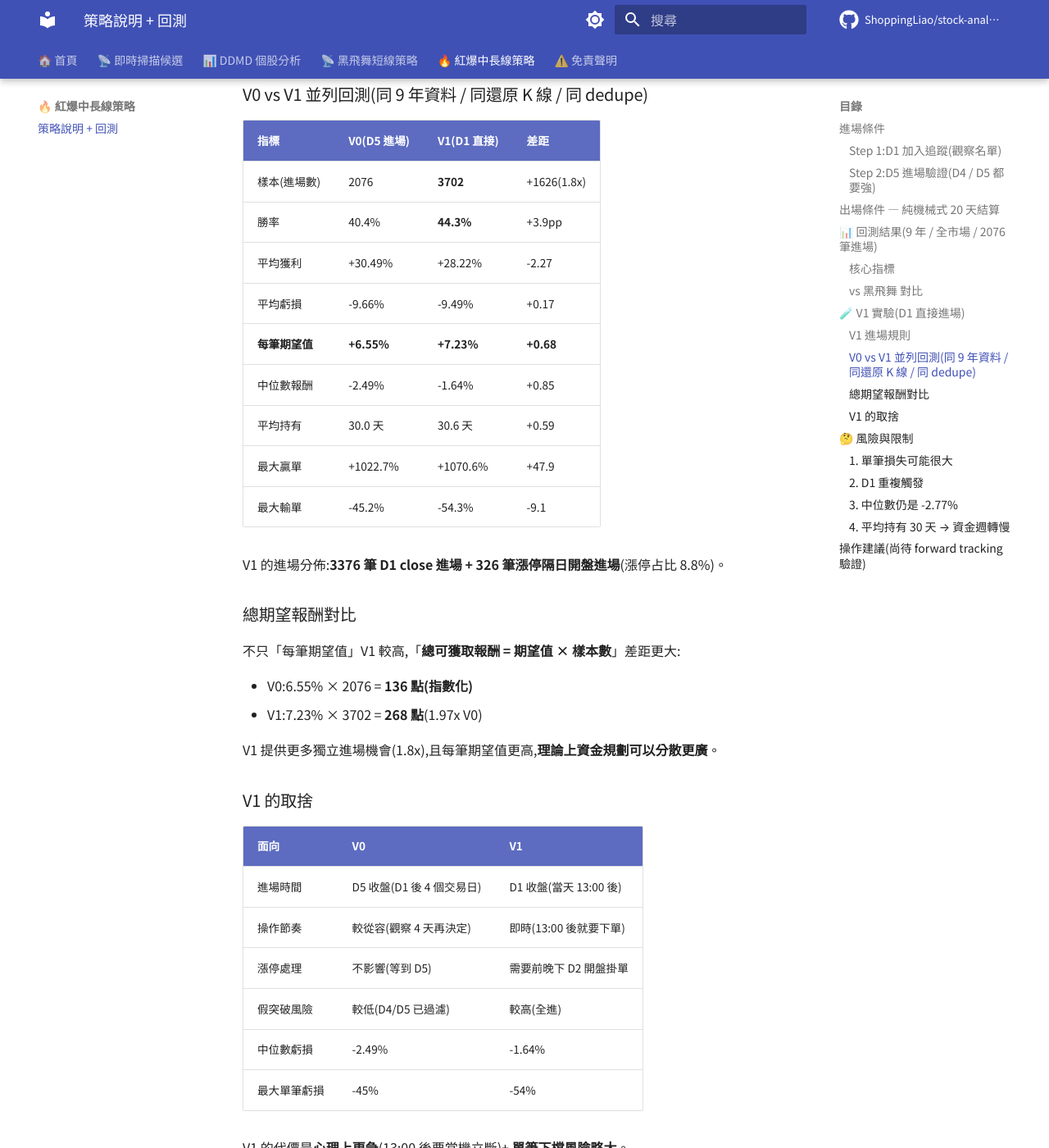
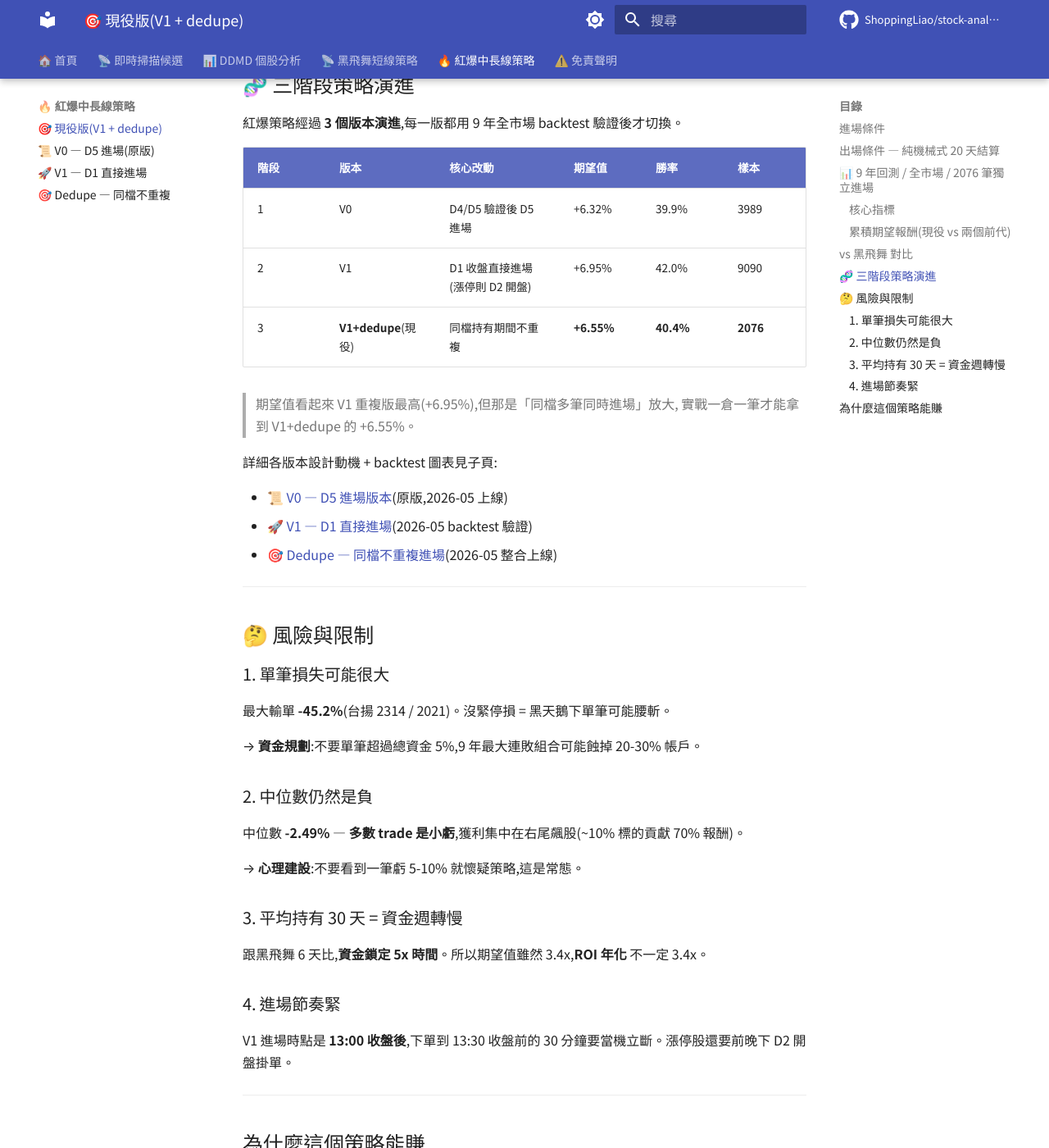
Before and after one commit to ShoppingLiao/stock-analysis-public, an MkDocs documentation site: the page built from docs/about/strategy_red_burst.md, in a window 1280 px wide and 1400 px high, scrolled down 3120 px. Shown: the whole window at 82% size. Built offline with MkDocs 1.6.1 and Material for MkDocs 9.7.7, drawn with Linux system fonts in a browser that asks for light colours; comment, search, counter and statistics services are not loaded; some of the changed text lies outside the part shown.

Commit message:
data(red-burst): 拆成 4 頁(現役+V0+V1+dedupe)+ 5 張對比圖
紅爆策略頁面結構重組,符合「3 階段演進」敘事:

- strategy_red_burst.md 主頁:正式版 V1+dedupe 簡潔說明 + 戰績
  進場/出場/9 年回測/vs 黑飛舞對比/三階段演進總表
- strategy_red_burst_v0.md:V0 D5 進場原版,設計動機+棄用原因
- strategy_red_burst_v1.md:V1 D1 直接進場,反直覺發現+對比表
- strategy_red_burst_dedupe.md:dedupe 邏輯+反直覺結果+5 張全圖

mkdocs.yml nav 改成 4 頁子結構,標明現役版本。

5 張對比圖(assets/red_burst/):
- cumulative_expectancy.png
- yearly_winrate.png
- return_distribution.png
- summary_compare.png
- total_expectancy.png

````diff
--- a/docs/about/strategy_red_burst.md
+++ b/docs/about/strategy_red_burst.md
@@ -1,34 +1,26 @@
-# 🔥 紅爆策略
+# 🔥 紅爆策略(現役 V1 + dedupe)
 
-**「紅爆」= 創歷史高點 + 爆量** 的中長線跟隨策略,經過 **9 年全市場、9090 筆 D1 候選 / 2076 筆實際進場** 完整回測(拆股還原 K 線 + 同檔持有期間不重複進場)。
+**「紅爆」= 創 400 日新高 + 量爆 3 倍** 的中長線跟隨策略。
 
-> 跟黑飛舞的差別:**黑飛舞短線(平均 6 天)、紅爆中長線(平均 30 天)**。兩者互補,不是替代。
+> **一句話**:創一年半新高 + 量爆 3 倍 → 當天 13:00 後直接進場(漲停則 D2 開盤),20 天滾動結算 < 5% 漲幅就出場。
+
+跟黑飛舞的差別:**黑飛舞短線(平均 6 天)、紅爆中長線(平均 30 天)**。兩者互補,不是替代。
 
 ---
 
 ## 進場條件
 
-### Step 1:**D1 加入追蹤**(觀察名單)
-
 | # | 條件 | 直白解釋 |
 |---|------|---------|
 | 1 | **D1 創 400 日新高** | 突破近 1.5 年高點,代表結構性突破 |
 | 2 | **D1 量 ≥ 20 日均量 3 倍** | 量大有共識,主力進場 |
+| 3 | **流動性過濾** | 20 日均量 ≥ 1000 張(避免小型股流動性陷阱)|
 
-當天滿足 → 進入「**紅爆預備軍**」。
+兩個條件都成立 →
 
-### Step 2:**D5 進場驗證**(D4 / D5 都要強)
-
-| # | 條件 |
-|---|------|
-| 3 | **D4 收盤 ≥ D1 收盤** |
-| 4 | **D5 收盤 ≥ D1 收盤** |
-
-兩個都滿足 → **D5 收盤(13:00 後)進場**。
-
-D2 / D3 可以收黑、跌破 D1 close 都沒關係 — 只要 D4 / D5 都站回 D1 close 之上,代表「強勢回歸」。
-
-歷史上 **D1 → D5 通過率 43.9%**(原始 D1 後再 dedupe 同檔重複,實際進場 2076 筆)。
+- **D1 收盤(13:00 後)直接進場**
+- 例外:**若 D1 漲停(+9.95% 以上)→ D2 開盤進場**(漲停鎖死無法買)
+- **同檔已持有未出場 → skip,不重複進場**(實戰一倉一筆)
 
 ---
 
@@ -43,6 +35,7 @@ D2 / D3 可以收黑、跌破 D1 close 都沒關係 — 只要 D4 / D5 都站回
 ```
 
 **例**(進場 100 元):
+
 - Day 20:漲到 108(+8% ≥ 5%)→ 續抱
 - Day 40:從 Day 20 的 108 → 110(+1.85% < 5%)→ **出場**(總報酬 +10%)
 
@@ -50,34 +43,39 @@ D2 / D3 可以收黑、跌破 D1 close 都沒關係 — 只要 D4 / D5 都站回
 
 ---
 
-## 📊 回測結果(9 年 / 全市場 / 2076 筆進場)
+## 📊 9 年回測 / 全市場 / 2076 筆獨立進場
 
-回測期間:**2017-05 ~ 2026-05**(D1 候選 9090 筆、實際進場 2076 筆)
-資料層採用 **拆股 / 反分割 / 面額變更還原 K 線**(FinMind 免費事件資料),
-並啟用 **同檔持有期間不重複進場 dedupe**(實戰一倉只能進一筆)。
+回測期間:**2017-05 ~ 2026-05**。資料層採用 **拆股 / 反分割 / 面額變更還原 K 線**(消除 5314 那種 -95% 假信號)。
 
 ### 核心指標
 
-| 指標 | 數值 | 說明 |
-|------|------|------|
-| D1 候選數 | 9090 | 9 年全市場 |
-| **實際進場** | **2076** | D4/D5 驗證 + dedupe 後 |
-| 勝率 | **40.4%** | 838 勝 / 1238 敗 |
-| 平均獲利 | **+30.49%** | 含尾部超大贏單(最大 +1022%) |
-| 平均虧損 | **-9.66%** | 比黑飛舞深(沒緊停損) |
-| **每筆期望值** | **+6.55%** | 扣 0.4% 手續費後 +6.15% |
-| 中位數報酬 | -2.49% | 多數小虧,獲利集中在右尾 |
-| 平均持有 | 30.0 天 | 中長線(1.5 個月) |
-| 最大贏單 | +1022% | 美德醫療-DR 2020 疫情 |
-| 最大輸單 | -45.2% | 台揚 2314 / 2021 |
+| 指標 | 數值 |
+|------|------|
+| **實際進場** | **2076 筆** |
+| 勝率 | **40.4%** (838 勝 / 1238 敗) |
+| 平均獲利 | +30.49% |
+| 平均虧損 | -9.66% |
+| **每筆期望值** | **+6.55%**(扣 0.4% 手續費後 +6.15%) |
+| 中位數報酬 | -2.49% |
+| 平均持有 | 30.0 天 |
+| 最大贏單 | +1022%(美德醫療-DR 2020 疫情)|
+| 最大輸單 | -45.2%(台揚 2314 / 2021)|
 
-> **Dedupe 為何讓期望值上升**:重複進場常發生在強勢股的高位接刀子,
-> 過濾掉這些結構性壞 trade 後,樣本品質反而提升。最大輸單從 -53% 改善到 -45%。
+> ⚠️ V1+dedupe 是 **V1(D1 直接進場)+ 去重(同檔持有期間不重複)** 的組合,
+> 屬於現役版本。V0 / V1 (重複版) 詳細數字見子頁。
 
-### vs 黑飛舞 對比
+### 累積期望報酬(現役 vs 兩個前代)
 
-| 指標 | 紅爆 | 黑飛舞(macro)| 比值 |
-|------|------|----------|------|
+![累積期望](../assets/red_burst/cumulative_expectancy.png)
+
+紅線(V1+dedupe)是現役版本 — 雖然樣本數比 V1 重複版少 60%,但**獨立 trade 才是實戰真正能拿到的數字**。
+
+---
+
+## vs 黑飛舞 對比
+
+| 指標 | 紅爆 V1+dedupe | 黑飛舞(macro) | 比值 |
+|------|----------|----------|------|
 | 樣本 | 2076 | 3556 | 0.6x |
 | 勝率 | **40.4%** | 35.3% | +5.1pp |
 | 平均獲利 | **+30.49%** | +11.00% | 2.8x |
@@ -85,59 +83,29 @@ D2 / D3 可以收黑、跌破 D1 close 都沒關係 — 只要 D4 / D5 都站回
 | **期望值/筆** | **+6.55%** | **+1.91%** | **3.4x** |
 | 平均持有 | 30.0 天 | 6.3 天 | 4.8x |
 
-**紅爆期望值是黑飛舞的 3.4 倍**,但**單筆風險(MAE / 平均虧損)也明顯放大**。兩者互補,**重壓資金應分散在兩個策略**(短中線各自規避不同 regime 風險)。
+**紅爆期望值是黑飛舞的 3.4 倍**,但**單筆風險(MAE / 平均虧損)也明顯放大**。
+兩者互補,**重壓資金應分散在兩個策略**(短中線各自規避不同 regime 風險)。
 
 ---
 
-## 🧪 V1 實驗(D1 直接進場)
+## 🧬 三階段策略演進
 
-V0 的 D4/D5 驗證原本是為了過濾假突破。但回測發現 **V1(D1 直接進場)反而更好**。
+紅爆策略經過 **3 個版本演進**,每一版都用 9 年全市場 backtest 驗證後才切換。
 
-### V1 進場規則
+| 階段 | 版本 | 核心改動 | 期望值 | 勝率 | 樣本 |
+|------|------|---------|--------|------|------|
+| 1 | V0 | D4/D5 驗證後 D5 進場 | +6.32% | 39.9% | 3989 |
+| 2 | V1 | D1 收盤直接進場(漲停則 D2 開盤)| +6.95% | 42.0% | 9090 |
+| 3 | **V1+dedupe**(現役)| 同檔持有期間不重複 | **+6.55%** | **40.4%** | **2076** |
 
-- D1 條件成立(創 400 日新高 + 量 ≥ 20 日均量 3x)→ **當天 13:00 後直接進場**
-- 例外:**若 D1 漲停(+9.95% 以上)→ D2 開盤進場**(因漲停鎖死無法買)
-- 出場規則同 V0(20 天結算 ≥ 5%)
+> 期望值看起來 V1 重複版最高(+6.95%),但那是「同檔多筆同時進場」放大,
+> 實戰一倉一筆才能拿到 V1+dedupe 的 +6.55%。
 
-### V0 vs V1 並列回測(同 9 年資料 / 同還原 K 線 / 同 dedupe)
+詳細各版本設計動機 + backtest 圖表見子頁:
 
-| 指標 | V0(D5 進場) | V1(D1 直接) | 差距 |
-|---|---|---|---|
-| 樣本(進場數) | 2076 | **3702** | +1626(1.8x)|
-| 勝率 | 40.4% | **44.3%** | +3.9pp |
-| 平均獲利 | +30.49% | +28.22% | -2.27 |
-| 平均虧損 | -9.66% | -9.49% | +0.17 |
-| **每筆期望值** | **+6.55%** | **+7.23%** | **+0.68** |
-| 中位數報酬 | -2.49% | -1.64% | +0.85 |
-| 平均持有 | 30.0 天 | 30.6 天 | +0.59 |
-| 最大贏單 | +1022.7% | +1070.6% | +47.9 |
-| 最大輸單 | -45.2% | -54.3% | -9.1 |
-
-V1 的進場分佈:**3376 筆 D1 close 進場 + 326 筆漲停隔日開盤進場**(漲停占比 8.8%)。
-
-### 總期望報酬對比
-
-不只「每筆期望值」V1 較高,「**總可獲取報酬 = 期望值 × 樣本數**」差距更大:
-
-- V0:6.55% × 2076 = **136 點(指數化)**
-- V1:7.23% × 3702 = **268 點**(1.97x V0)
-
-V1 提供更多獨立進場機會(1.8x),且每筆期望值更高,**理論上資金規劃可以分散更廣**。
-
-### V1 的取捨
-
-| 面向 | V0 | V1 |
-|------|-----|-----|
-| 進場時間 | D5 收盤(D1 後 4 個交易日) | D1 收盤(當天 13:00 後)|
-| 操作節奏 | 較從容(觀察 4 天再決定) | 即時(13:00 後就要下單) |
-| 漲停處理 | 不影響(等到 D5) | 需要前晚下 D2 開盤掛單 |
-| 假突破風險 | 較低(D4/D5 已過濾)| 較高(全進)|
-| 中位數虧損 | -2.49% | -1.64% |
-| 最大單筆虧損 | -45% | -54% |
-
-V1 的代價是**心理上更急**(13:00 後要當機立斷)+ **單筆下檔風險略大**。
-
-> **目前狀態**:V0 為現役、V1 完成 backtest 驗證,評估中。實戰上線前需要再加 forward tracking 觀察 1-2 個月。
+- 📜 [V0 — D5 進場版本](strategy_red_burst_v0.md)(原版,2026-05 上線)
+- 🚀 [V1 — D1 直接進場](strategy_red_burst_v1.md)(2026-05 backtest 驗證)
+- 🎯 [Dedupe — 同檔不重複進場](strategy_red_burst_dedupe.md)(2026-05 整合上線)
 
 ---
 
@@ -147,36 +115,35 @@ V1 的代價是**心理上更急**(13:00 後要當機立斷)+ **單筆下檔風
 
 最大輸單 **-45.2%**(台揚 2314 / 2021)。沒緊停損 = 黑天鵝下單筆可能腰斬。
 
-對策:
-- **單筆部位 ≤ 5%** 總資金(最大虧也只蝕 5% × 95% = 4.75%)
-- **絕不重壓單一紅爆標的**
+→ **資金規劃**:不要單筆超過總資金 5%,9 年最大連敗組合可能蝕掉 20-30% 帳戶。
 
-### 2. D1 重複觸發
+### 2. 中位數仍然是負
 
-有些股(如 8021 尖點)連續多天創新高 + 爆量 → D1 連續觸發多次。回測對「重複觸發同一股」沒去重,實際策略需考慮。
+中位數 **-2.49%** — **多數 trade 是小虧**,獲利集中在右尾飆股(~10% 標的貢獻 70% 報酬)。
 
-### 3. 中位數仍是 -2.77%
+→ **心理建設**:不要看到一筆虧 5-10% 就懷疑策略,這是常態。
 
-代表「**多數單筆會小虧**」,期望值正是被少數飆股單(+300% 以上)拉起來。心理建設:**3 筆裡有 2 筆是輸的**。
+### 3. 平均持有 30 天 = 資金週轉慢
 
-### 4. 平均持有 30 天 → 資金週轉慢
+跟黑飛舞 6 天比,**資金鎖定 5x 時間**。所以期望值雖然 3.4x,**ROI 年化** 不一定 3.4x。
 
-跟黑飛舞 6 天的快進快出不同,紅爆**資金被綁住一個多月**。資金規模較小者要注意機會成本。
+### 4. 進場節奏緊
+
+V1 進場時點是 **13:00 收盤後**,下單到 13:30 收盤前的 30 分鐘要當機立斷。漲停股還要前晚下 D2 開盤掛單。
 
 ---
 
-## 操作建議(尚待 forward tracking 驗證)
+## 為什麼這個策略能賺
 
-| 階段 | 做法 |
-|---|---|
-| 看到 D1 觸發 | 進「預備軍」名單,**不立即進場** |
-| 等待 D2-D4 | 觀察是否續強(收回 D1 close 之上) |
-| D5 收盤前 13:00 後 | D4 close ≥ D1 close 且 D5 收盤已≥ D1 close → **小資金試單(2-3% 總資金)** |
-| 進場後 +20 天 | 結算,過去 20 天漲幅 ≥ 5% → 續抱 |
-| 下個 20 天結算 | 同上規則 |
-| 任一 20 天漲幅 < 5% | **出場**,釋放資金等下一筆 |
+歷史上「創一年半新高 + 量爆 3 倍」的標的,往往是:
+
+- **產業趨勢初啟動**(EV / AI / 重電 / 高息股輪動)
+- **基本面拐點**(EPS 翻倍、毛利率突破 30%、新廠投產)
+- **題材發酵**(政策利多、訂單能見度延長)
+
+這種結構性多頭通常持續 **3 個月以上**,不是一兩天熱炒。20 天結算機制就是要**讓飆股跑滿、讓回檔股出場**,不靠主觀預測,純機械式跟單。
 
 ---
 
-[👈 回首頁](../index.md){ .md-button .md-button--primary }
-[📊 看黑飛舞策略](strategy.md){ .md-button }
+> ⚠️ **免責聲明**:本頁所有回測數字皆為歷史模擬,不代表未來表現。
+> 投資有風險,請自行評估資金分配與停損紀律。
--- a/mkdocs.yml
+++ b/mkdocs.yml
@@ -66,7 +66,10 @@ nav:
     - 🔬 v2 失敗實驗(簡化出場 + 加碼): about/strategy_v2.md
     - 📊 各版戰績比較: about/strategy_compare.md
   - 🔥 紅爆中長線策略:
-    - 策略說明 + 回測: about/strategy_red_burst.md
+    - 🎯 現役版(V1 + dedupe): about/strategy_red_burst.md
+    - 📜 V0 — D5 進場(原版): about/strategy_red_burst_v0.md
+    - 🚀 V1 — D1 直接進場: about/strategy_red_burst_v1.md
+    - 🎯 Dedupe — 同檔不重複: about/strategy_red_burst_dedupe.md
   - ⚠️ 免責聲明: disclaimer.md
 
 # Markdown 擴充
````
Also changed, not shown: docs/about/strategy_red_burst_dedupe.md (added, +138 -0 lines), docs/about/strategy_red_burst_v0.md (added, +75 -0 lines), docs/about/strategy_red_burst_v1.md (added, +103 -0 lines), docs/assets/red_burst/cumulative_expectancy.png (added), docs/assets/red_burst/return_distribution.png (added), docs/assets/red_burst/summary_compare.png (added), docs/assets/red_burst/total_expectancy.png (added), docs/assets/red_burst/yearly_winrate.png (added).
